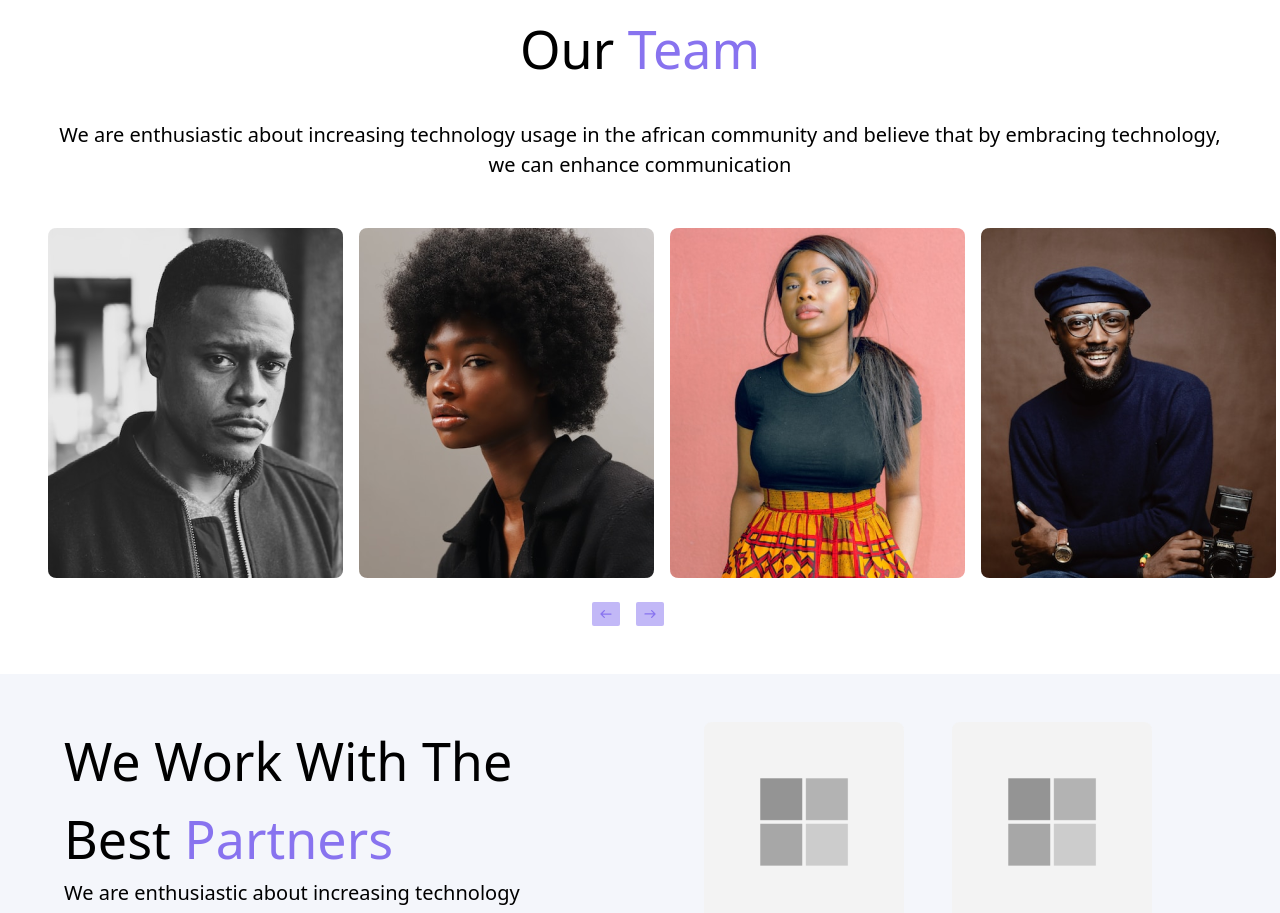
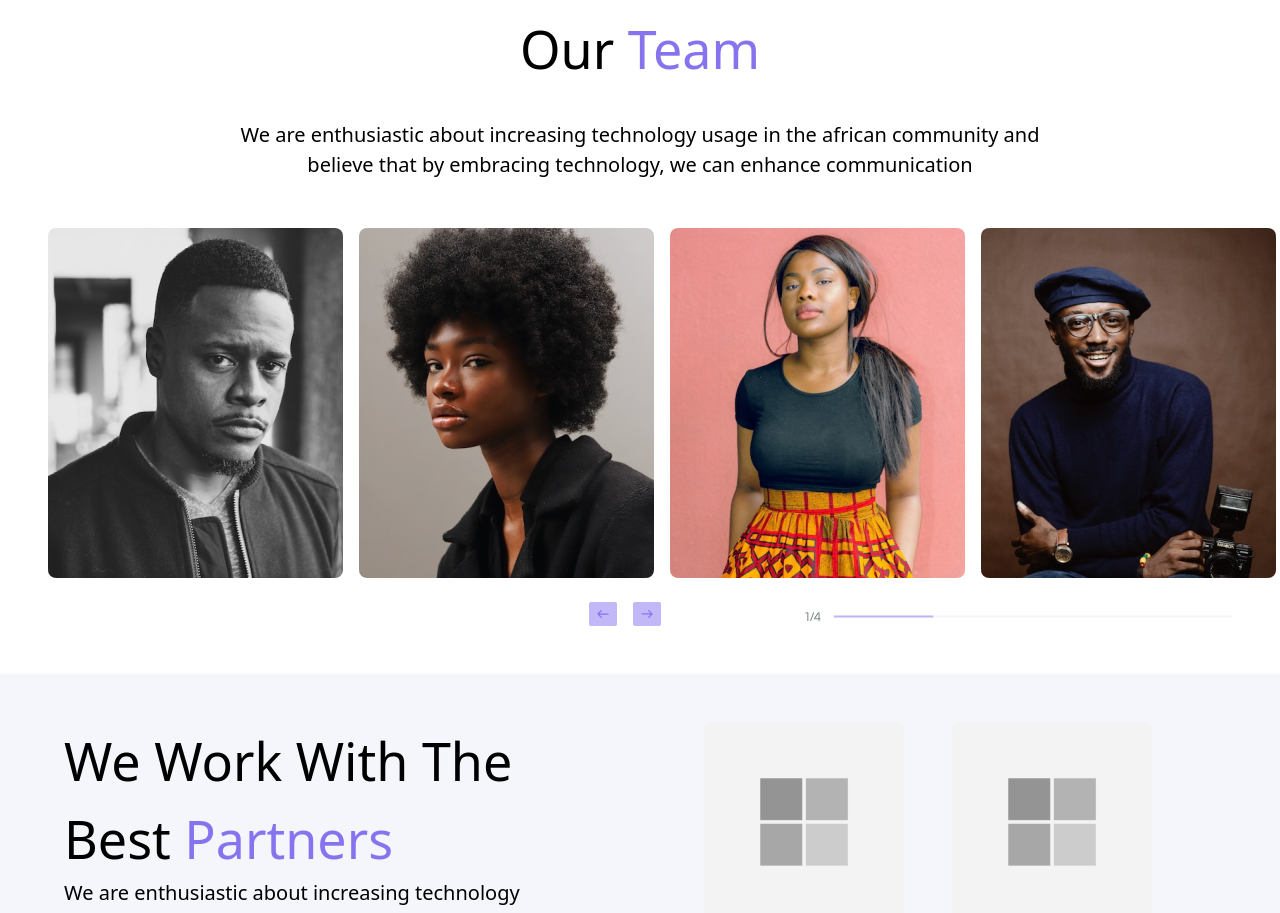
Before and after one commit to Musab1258/Smatcom-Website, a React (Create React App) app: page / in a window 1280 px wide. Shown: the part 1820-2733 px from the top of the page. Built offline with nearby package versions, Linux system fonts and the light colour scheme.

Commit message:
done with the our team section

```diff
--- a/src/App.tsx
+++ b/src/App.tsx
@@ -10,6 +10,7 @@ import ArrowLeft from './images/home/arrow_left.svg';
 import ArrowRight1 from './images/home/arrow_right1.svg';
 import ArrowRight2 from './images/home/arrow_right2.svg';
 import who_we_are from './images/home/who_we_are.png';
+import Count from './images/home/Count.png'
 import partner from './images/home/Partner.png';
 import ArrowUp from './images/home/arrow_up.svg';
 import member1 from './images/home/member1.png';
@@ -160,7 +161,7 @@ function App() {
         <div className='p-12 text-center'>
 
           <p className='mb-8 text-[52px]'>Our <span className='text-[#8873EF]'>Team</span></p>
-          <p className='mb-12 text-[20px]'>We are enthusiastic about increasing technology usage in the african community and believe that by embracing technology, we can enhance communication</p>
+          <p className='mb-12 text-[20px] m-auto w-[68%]'>We are enthusiastic about increasing technology usage in the african community and believe that by embracing technology, we can enhance communication</p>
           <div className='flex mb-6'>
             <img src={member1} alt="team member 1" className='mr-2' />
             <img src={member2} alt="team member 2" className='ml-2 mr-2' />
@@ -180,6 +181,10 @@ function App() {
                   <img src={ArrowRight2} alt="arrow pointing to right" />
                 </span>
 
+              </div>
+
+              <div className='ml-36'>
+                <img src={Count} alt="A count for the scrolling" />
               </div>
 
             </div>
```
Also changed, not shown: src/images/home/Count.png (added).
